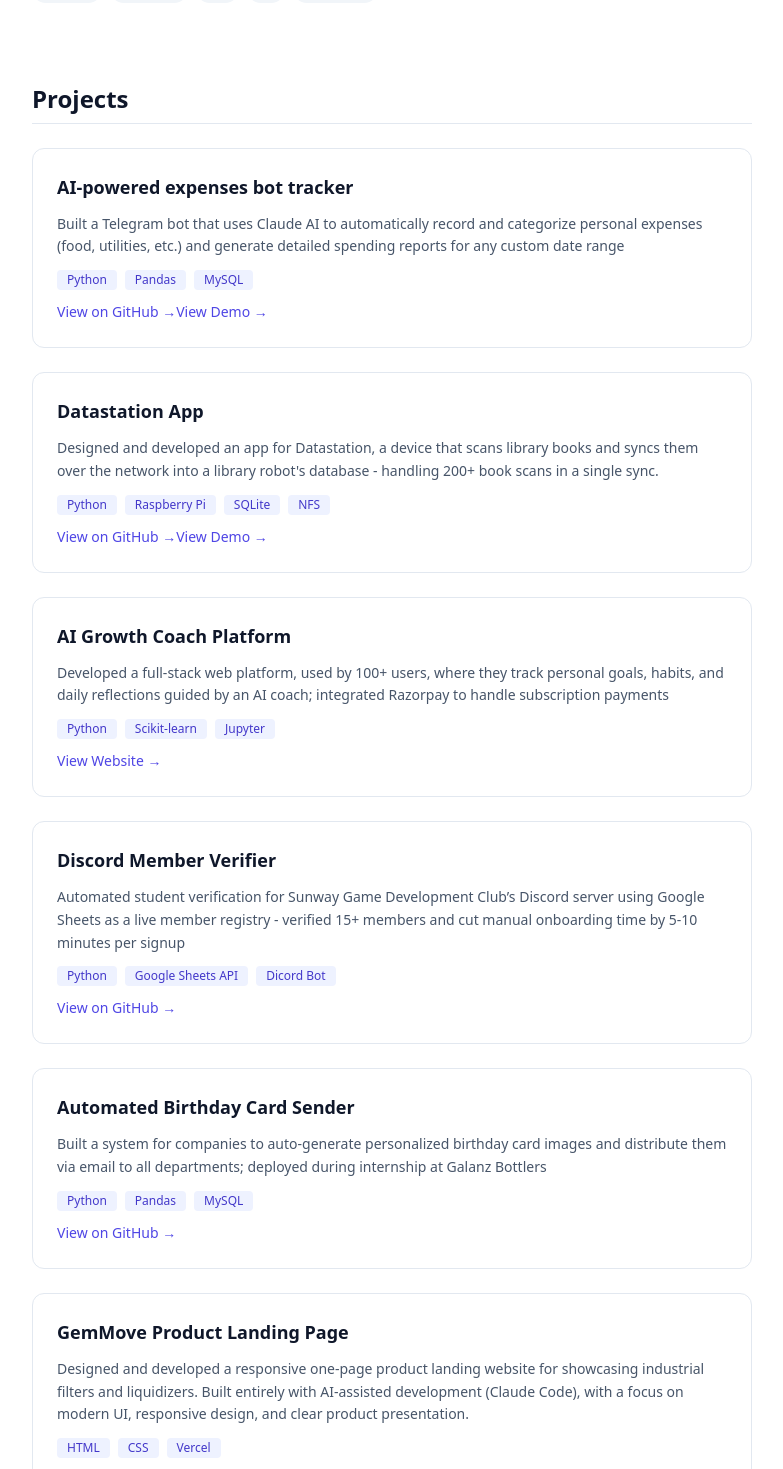
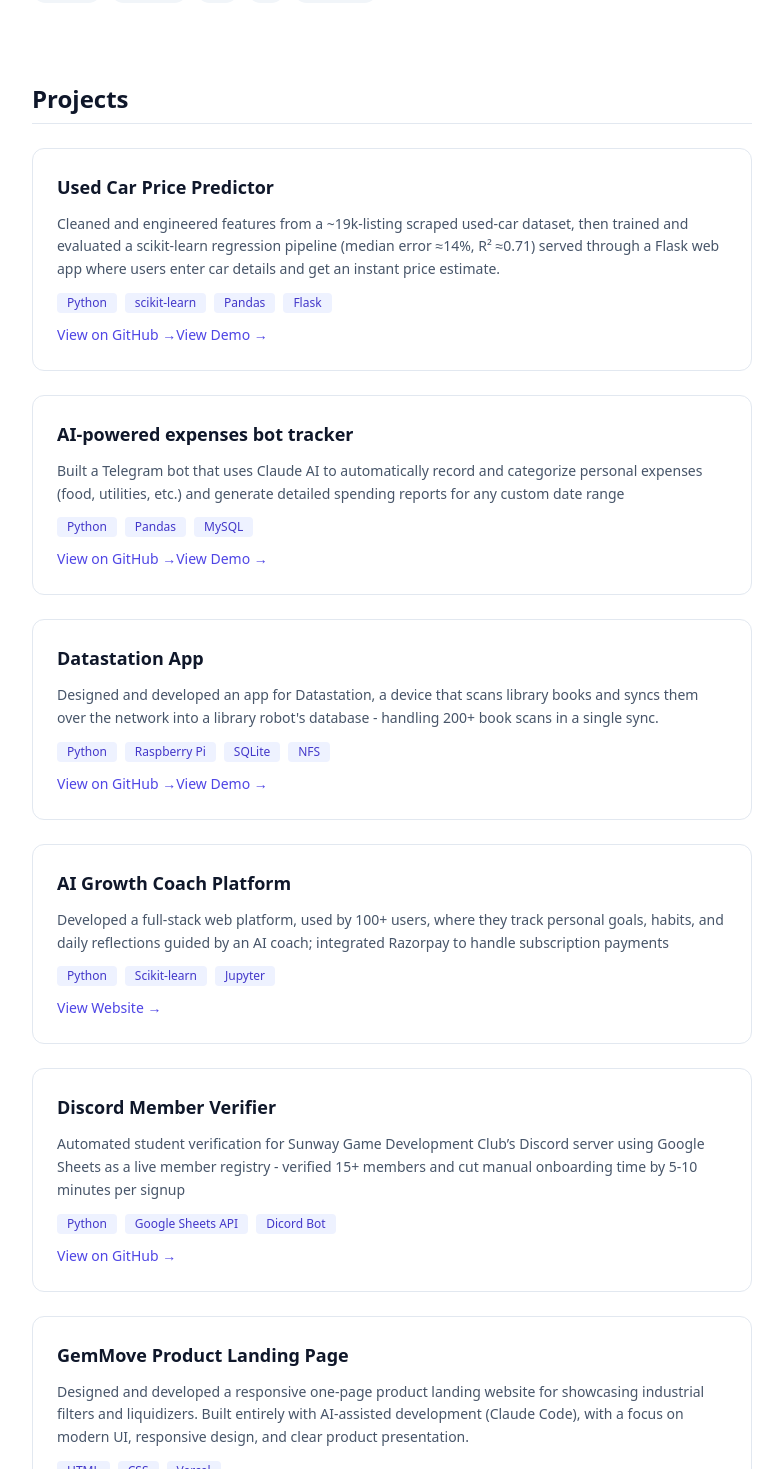
Before and after one commit to sanzhar-kuatov/portfolio, a Next.js app: page / in a window 1280 px wide. Shown: the part 2069-3538 px from the top of the page, without its empty margins (248-1031 px from the left). Built offline with nearby package versions, Linux system fonts and the light colour scheme.

Commit message:
Updated resume and portfolio

```diff
--- a/app/page.jsx
+++ b/app/page.jsx
@@ -176,6 +176,36 @@ export default function Portfolio() {
           <div className="border border-slate-200 rounded-xl p-6 space-y-3">
 
             {/* EDIT: Project name */}
+            <h3 className="text-lg font-semibold text-slate-900">Used Car Price Predictor</h3>
+
+            {/* EDIT: One sentence describing the project and what you learned */}
+            <p className="text-slate-600 text-sm leading-relaxed">
+             Cleaned and engineered features from a ~19k-listing scraped used-car dataset, then trained and evaluated a scikit-learn regression pipeline (median error ≈14%, R² ≈0.71) served through a Flask web app where users enter car details and get an instant price estimate.
+            </p>
+
+            {/* EDIT: Technologies used in this project */}
+            <div className="flex flex-wrap gap-2">
+              <span className="bg-indigo-50 text-indigo-700 px-2.5 py-0.5 rounded text-xs font-medium">Python</span>
+              <span className="bg-indigo-50 text-indigo-700 px-2.5 py-0.5 rounded text-xs font-medium">scikit-learn</span>
+              <span className="bg-indigo-50 text-indigo-700 px-2.5 py-0.5 rounded text-xs font-medium">Pandas</span>
+              <span className="bg-indigo-50 text-indigo-700 px-2.5 py-0.5 rounded text-xs font-medium">Flask</span>
+            </div>
+
+            {/* EDIT: Your GitHub link for this project */}
+            <a href="https://github.com/sanzhar-kuatov/Car-Price-Prediction-"
+               className="inline-block text-sm text-indigo-600 hover:text-indigo-800 font-medium transition-colors">
+              View on GitHub →
+            </a>
+            <a href="https://car-price-prediction-beta.vercel.app/" target="_blank" rel="noopener noreferrer"
+               className="inline-block text-sm text-indigo-600 hover:text-indigo-800 font-medium transition-colors">
+              View Demo →
+            </a>
+          </div>
+
+          {/* ── PROJECT 2 ── Copy this block to add more projects */}
+          <div className="border border-slate-200 rounded-xl p-6 space-y-3">
+
+            {/* EDIT: Project name */}
             <h3 className="text-lg font-semibold text-slate-900">AI-powered expenses bot tracker</h3>
 
             {/* EDIT: One sentence describing the project and what you learned */}
@@ -198,7 +228,7 @@ export default function Portfolio() {
             <ProjectDemoButton videoId="YGb23V2sEFM" title="AI-powered expenses bot tracker demo" />
           </div>
 
-          {/* ── PROJECT 2 ── Copy this block to add more projects */}
+          {/* ── PROJECT 3 ── Copy this block to add more projects */}
           <div className="border border-slate-200 rounded-xl p-6 space-y-3">
 
             {/* EDIT: Project name */}
@@ -225,7 +255,7 @@ export default function Portfolio() {
             <ProjectDemoButton videoId="Ltjs949a8hU" title="Datastation App demo" />
           </div>
 
-          {/* ── PROJECT 3 ── */}
+          {/* ── PROJECT 4 ── */}
           <div className="border border-slate-200 rounded-xl p-6 space-y-3">
 
             {/* EDIT: Project name */}
@@ -250,7 +280,7 @@ export default function Portfolio() {
             </a>
           </div>
 
-          {/* ── PROJECT 4 ── Copy this block to add more projects */}
+          {/* ── PROJECT 5 ── Copy this block to add more projects */}
           <div className="border border-slate-200 rounded-xl p-6 space-y-3">
 
             {/* EDIT: Project name */}
@@ -270,31 +300,6 @@ export default function Portfolio() {
 
             {/* EDIT: Your GitHub link for this project */}
             <a href="https://github.com/sanzhar-kuatov/Registrating-SGDC-Members"
-               className="inline-block text-sm text-indigo-600 hover:text-indigo-800 font-medium transition-colors">
-              View on GitHub →
-            </a>
-          </div>
-
-          {/* ── PROJECT 5 ── Copy this block to add more projects */}
-          <div className="border border-slate-200 rounded-xl p-6 space-y-3">
-
-            {/* EDIT: Project name */}
-            <h3 className="text-lg font-semibold text-slate-900">Automated Birthday Card Sender</h3>
-
-            {/* EDIT: One sentence describing the project and what you learned */}
-            <p className="text-slate-600 text-sm leading-relaxed">
-             Built a system for companies to auto-generate personalized birthday card images and distribute them via email to all departments; deployed during internship at Galanz Bottlers
-            </p>
-
-            {/* EDIT: Technologies used in this project */}
-            <div className="flex flex-wrap gap-2">
-              <span className="bg-indigo-50 text-indigo-700 px-2.5 py-0.5 rounded text-xs font-medium">Python</span>
-              <span className="bg-indigo-50 text-indigo-700 px-2.5 py-0.5 rounded text-xs font-medium">Pandas</span>
-              <span className="bg-indigo-50 text-indigo-700 px-2.5 py-0.5 rounded text-xs font-medium">MySQL</span>
-            </div>
-
-            {/* EDIT: Your GitHub link for this project */}
-            <a href="https://github.com/sanzhar-kuatov/happy_birthday_sender"
                className="inline-block text-sm text-indigo-600 hover:text-indigo-800 font-medium transition-colors">
               View on GitHub →
             </a>
```
Also changed, not shown: draft/resume-draft.html (+12 -12 lines), 1 other file (tests, documents, lock files or other folders).
